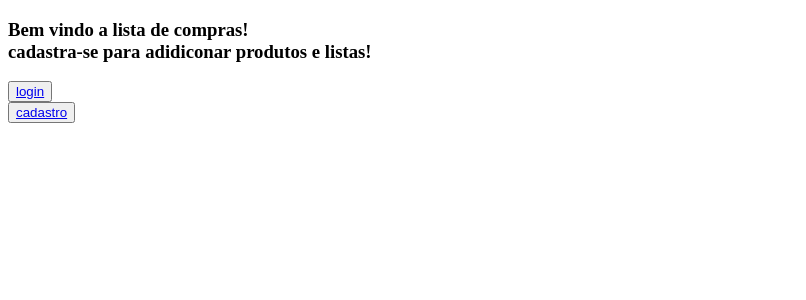
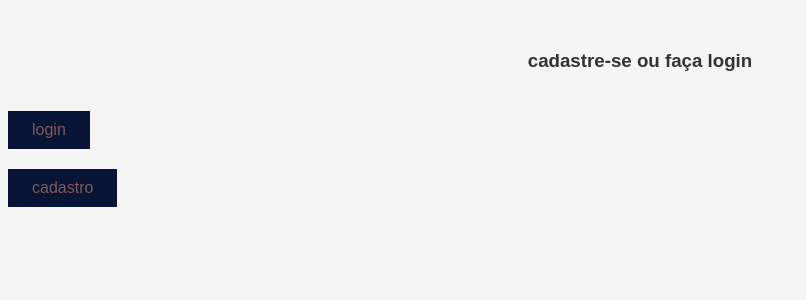
Before and after one commit to j0a0hi4g0/SLC_AV2, a Django app: template projeto/aplicacao/templates/aplicacao/inicio.html in a window 1280 px wide. Shown: the top 300 px of the page, without its empty margins (0-806 px from the left). Run offline with Django 3.2, Linux system fonts and the light colour scheme; the template is opened without the code that fills it, so the values that code supplies are empty.

Commit message:
commit 15

```diff
--- a/projeto/aplicacao/templates/aplicacao/inicio.html
+++ b/projeto/aplicacao/templates/aplicacao/inicio.html
@@ -5,27 +5,45 @@
     <meta http-equiv="X-UA-Compatible" content="IE=edge">
     <meta name="viewport" content="width=device-width, initial-scale=1.0">
     <title>Document</title>
+    <style>
+        body {
+            background-color: #f5f5f5;
+            font-family: Arial, Helvetica, sans-serif;
+        }
+        h3 {
+            color: #333;
+            text-align: center;
+            margin-top: 50px;
+        }
+        button {
+            background-color: #071436;
+            border: none;
+            color: white;
+            padding: 10px 24px;
+            text-align: center;
+            text-decoration: none;
+            display: inline-block;
+            font-size: 16px;
+            margin-top: 20px;
+            cursor: pointer;
+        }
+        button a {
+            color: #835959;
+            text-decoration: none;
+        }
+
+    </style>
 </head>
 <body>
-
-
     <h3>
-        Bem vindo a lista de compras!
-        <br>
-        cadastra-se para adidiconar produtos e listas!
+        cadastre-se ou faça login
     </h3>
     <button>
         <a href="logar">login</a>
-
     </button>
     <br>
     <button>
         <a href="cadastro">cadastro</a>
     </button>
-
-    <br>
-
-
-
 </body>
 </html>
```
Also changed, not shown: projeto/aplicacao/templates/aplicacao/cadastro.html (+4 -3 lines), projeto/aplicacao/templates/aplicacao/logar.html (+46 -3 lines), projeto/db.sqlite3.
